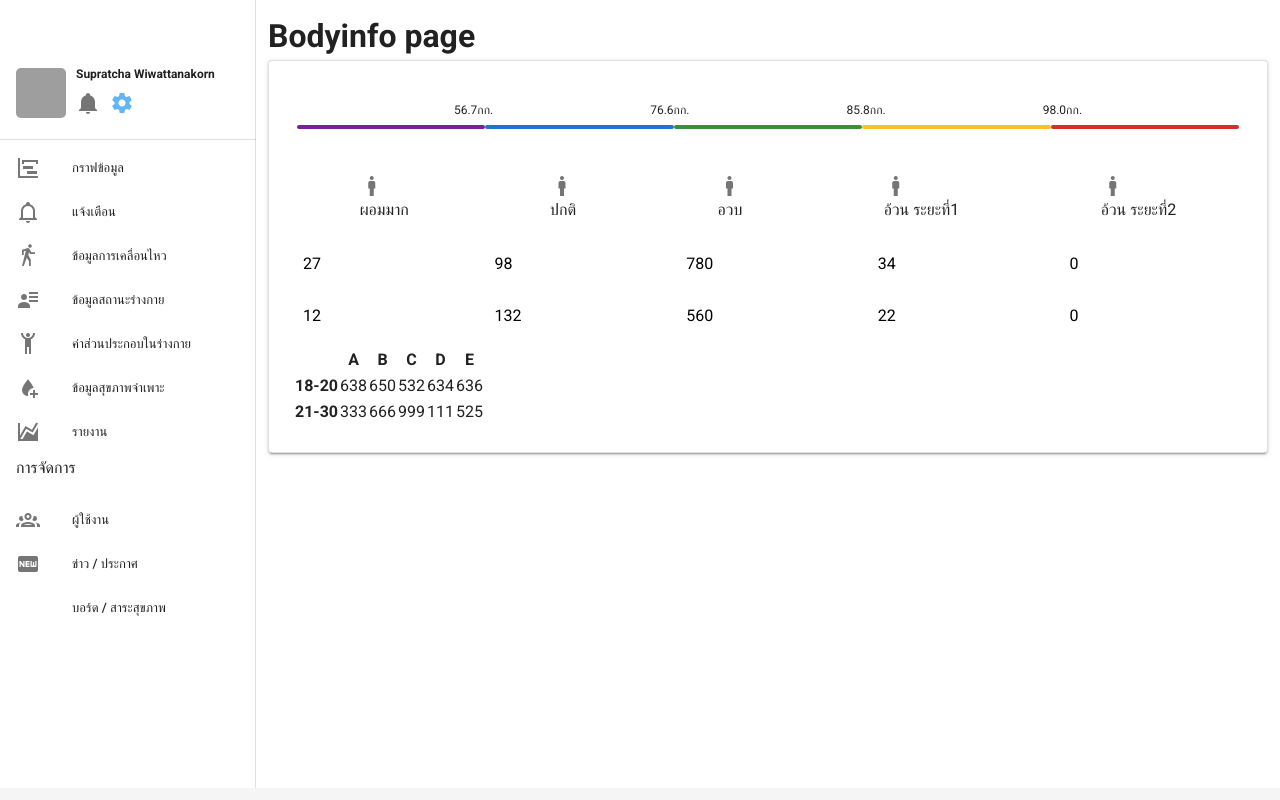
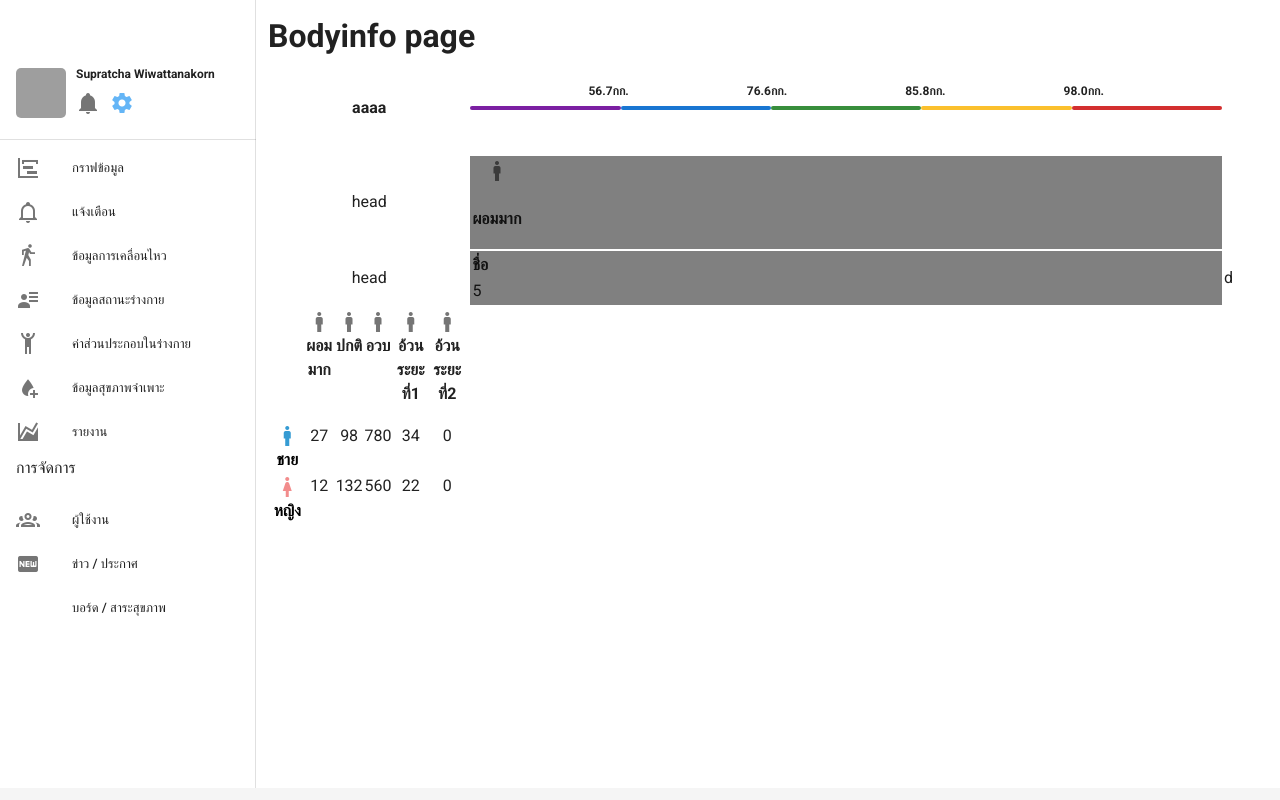
Before and after one commit to Pisitmind/health-v1, a Vue app: page /#/body-info in a window 1280 px wide. Built offline with nearby package versions, Linux system fonts and the light colour scheme; grey boxes are pictures that could not be loaded.

Commit message:
Update Body-info.vue
try to use table in table p1 card 4

```diff
--- a/src/views/Body-info.vue
+++ b/src/views/Body-info.vue
@@ -1,12 +1,13 @@
 <template>
   <div class="bodyinfo">
     <h1>Bodyinfo page</h1>
-    <div class="card_el">
-      <v-card elevation="2" outlined>
-        <div class="card5">
-          <div class="card4-content">
-            <div class="card4-top-content">
-              <div class="graph6-details px-2">
+    <div class="card4-content">
+      <table style="width:100%">
+        <tr>
+          <th width="20%">aaaa</th>
+          <th>
+            <div class="card5-top-content">
+              <div class="graph6-details ">
                 <!-- แถบprogress -->
                 <div class="progress-el">
                   <v-progress-linear
@@ -77,65 +78,120 @@
                 <br />
               </div>
             </div>
-            <div class="card4-un-content">
-              <!-- หัวตาราง -->
-              <div class="progress-el icon-set">
+          </th>
+        </tr>
+
+        <tr width="100%">
+          <td width="20%" align="center">head</td>
+          <td style="background-color:gray;">
+            <th><div class="i-human">
+                <div><v-icon>mdi-human-male</v-icon></div>
+                <br />
+                <div><p>ผอมมาก</p></div>
+              </div></th>
+              <th></th>
+          </td>
+          <!-- <td class="test-d" style="background-color:gray;">
+            <tr align="center">
+              <td scope="col " style="background-color:red;">
                 <div class="i-human">
                   <div><v-icon>mdi-human-male</v-icon></div>
                   <div><p>ผอมมาก</p></div>
                 </div>
+              </td>
+               <br />
+              <td scope="col" style="background-color:white;">
                 <div class="i-human">
                   <div><v-icon>mdi-human-male</v-icon></div>
                   <div><p>ปกติ</p></div>
                 </div>
+              </td>
+               <br />
+              <td scope="col" style="background-color:pink;">
                 <div class="i-human">
                   <div><v-icon>mdi-human-male</v-icon></div>
                   <div><p>อวบ</p></div>
                 </div>
+              </td>
+               <br />
+              <td scope="col" style="background-color:purple;">
                 <div class="i-human">
                   <div><v-icon>mdi-human-male</v-icon></div>
                   <div><p>อ้วน ระยะที่1</p></div>
                 </div>
+              </td>
+               <br />
+              <td scope="col" style="background-color:yellow;">
                 <div class="i-human">
                   <div><v-icon>mdi-human-male</v-icon></div>
                   <div><p>อ้วน ระยะที่2</p></div>
                 </div>
+              </td>
+               <br />
+            </tr>
+          </td> -->
+        </tr>
+
+        <tr width="100%">
+          <td width="20%" align="center">head</td>
+          <td style="background-color:gray;">
+            <th>ชื่อ</th>
+            <tr> 5</tr>
+          </td>
+          <td>d</td>
+        </tr>
+
+        <td>
+          <!-- ใส่ในนี้ -->
+          <tr align="">
+            <th></th>
+            <th scope="col">
+              <div class="i-human">
+                <div><v-icon>mdi-human-male</v-icon></div>
+                <div><p>ผอมมาก</p></div>
               </div>
-              <v-container>
-                <v-row v-for="item in items" :key="item.id">
-                  <v-col v-for="n in 5" :key="n">
-                    <table class="black--text" outlined tile>
-                      {{
-                        item.data[n - 1]
-                      }}
-                    </table>
-                  </v-col>
-                </v-row>
-              </v-container>
+            </th>
+            <th scope="col">
+              <div class="i-human">
+                <div><v-icon>mdi-human-male</v-icon></div>
+                <div><p>ปกติ</p></div>
+              </div>
+            </th>
+            <th scope="col">
+              <div class="i-human">
+                <div><v-icon>mdi-human-male</v-icon></div>
+                <div><p>อวบ</p></div>
+              </div>
+            </th>
+            <th scope="col">
+              <div class="i-human">
+                <div><v-icon>mdi-human-male</v-icon></div>
+                <div><p>อ้วน ระยะที่1</p></div>
+              </div>
+            </th>
+            <th scope="col">
+              <div class="i-human">
+                <div><v-icon>mdi-human-male</v-icon></div>
+                <div><p>อ้วน ระยะที่2</p></div>
+              </div>
+            </th>
+          </tr>
 
-              <div></div>
-            </div>
-            <div class="card-info-right pa-1">
-              <table class="card2-table">
-                <tr>
-                  <td></td>
-                  <th scope="col">A</th>
-                  <th scope="col">B</th>
-                  <th scope="col">C</th>
-                  <th scope="col">D</th>
-                  <th scope="col">E</th>
-                </tr>
-                <tr v-for="item in data_card2_info" :key="item.id">
-                  <th scope="row">{{ item.name }}</th>
-                  <td v-for="n in 6" :key="n">{{ item.dataMan[n - 1] }}</td>
-                </tr>
-                <tr></tr>
-              </table>
-            </div>
-            <!-- <p>content</p> -->
-          </div>
-        </div>
-      </v-card>
+          <tr v-for="item in items" :key="item.id" align="center">
+            <th scope="row">
+              <v-icon :style="{ color: item.color }">{{ item.icon }}</v-icon>
+              <span class="black--text"
+                ><strong>{{ item.gender }}</strong></span
+              >
+            </th>
+            <td v-for="n in 6" :key="n" border="1px solid black;" width="">
+              {{ item.data[n - 1] }}
+            </td>
+          </tr>
+        </td>
+      </table>
+
+      <!-- <p>content</p> -->
     </div>
   </div>
 </template>
@@ -144,131 +200,18 @@
 export default {
   data() {
     return {
-      headers: [
+      items: [
         {
-          text: "Dessert (100g serving)",
-          align: "start",
-          value: "name",
-        },
-        { text: "Calories", value: "calories" },
-        { text: "Fat (g)", value: "fat" },
-        { text: "Carbs (g)", value: "carbs" },
-        { text: "Protein (g)", value: "protein" },
-        { text: "Iron (%)", value: "iron" },
-      ],
-      items: [
-        { id: "1", gender: "ชาย", data: ["27", "98", "780", "34", "0"] },
-        { id: "2", gender: "หญิง", data: [12, 132, 560, 22, 0] },
-      ],
-      data_card1_info: [
-        { name: "Garmin", color: "#2289D8", data: "395", percent: "14.1%" },
-        { name: "Suunto", color: "#DA2121", data: "422", percent: "15%" },
-        { name: "Xiaomi", color: "#FF850A", data: "796", percent: "28.4%" },
-        { name: "Honor", color: "#FF3E80", data: "321", percent: "11.4%" },
-        {
-          name: "Apple Watch",
-          color: "#9C9C9C",
-          data: "844",
-          percent: "31.1%",
-        },
-        { name: "อื่นๆ", color: "#58BFAE", data: "22", percent: "0.7%" },
-      ],
-      data_card2_info: [
-        {
-          name: "18-20",
-          color: "#58BFAE",
-          dataMan: [638, 650, 532, 634,636],
-          dataWman: "270",
-          avg: "22.7%",
+          gender: "ชาย",
+          icon: "mdi-human-male",
+          color: "#359BD3",
+          data: [27, 98, 780, 34, 0],
         },
         {
-          name: "21-30",
-          color: "#FF3E80",
-          dataMan: [333, 666, 999, 111,525],
-          dataWman: "250",
-          avg: "19.9%",
-        },
-      ],
-      desserts: [
-        {
-          name: "Frozen Yogurt",
-          calories: 159,
-          fat: 6.0,
-          carbs: 24,
-          protein: 4.0,
-          iron: "1%",
-        },
-        {
-          name: "Ice cream sandwich",
-          calories: 237,
-          fat: 9.0,
-          carbs: 37,
-          protein: 4.3,
-          iron: "1%",
-        },
-        {
-          name: "Eclair",
-          calories: 262,
-          fat: 16.0,
-          carbs: 23,
-          protein: 6.0,
-          iron: "7%",
-        },
-        {
-          name: "Cupcake",
-          calories: 305,
-          fat: 3.7,
-          carbs: 67,
-          protein: 4.3,
-          iron: "8%",
-        },
-        {
-          name: "Gingerbread",
-          calories: 356,
-          fat: 16.0,
-          carbs: 49,
-          protein: 3.9,
-          iron: "16%",
-        },
-        {
-          name: "Jelly bean",
-          calories: 375,
-          fat: 0.0,
-          carbs: 94,
-          protein: 0.0,
-          iron: "0%",
-        },
-        {
-          name: "Lollipop",
-          calories: 392,
-          fat: 0.2,
-          carbs: 98,
-          protein: 0,
-          iron: "2%",
-        },
-        {
-          name: "Honeycomb",
-          calories: 408,
-          fat: 3.2,
-          carbs: 87,
-          protein: 6.5,
-          iron: "45%",
-        },
-        {
-          name: "Donut",
-          calories: 452,
-          fat: 25.0,
-          carbs: 51,
-          protein: 4.9,
-          iron: "22%",
-        },
-        {
-          name: "KitKat",
-          calories: 518,
-          fat: 26.0,
-          carbs: 65,
-          protein: 7,
-          iron: "6%",
+          gender: "หญิง",
+          icon: "mdi-human-female",
+          color: "#F28C8C",
+          data: [12, 132, 560, 22, 0],
         },
       ],
     };
```
